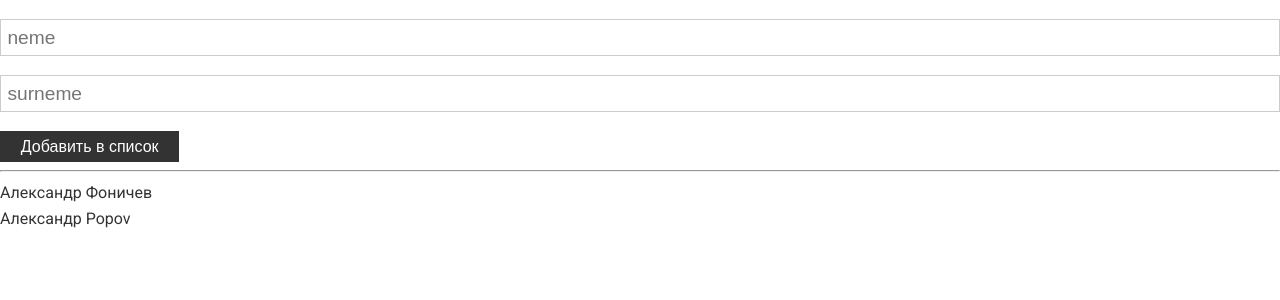
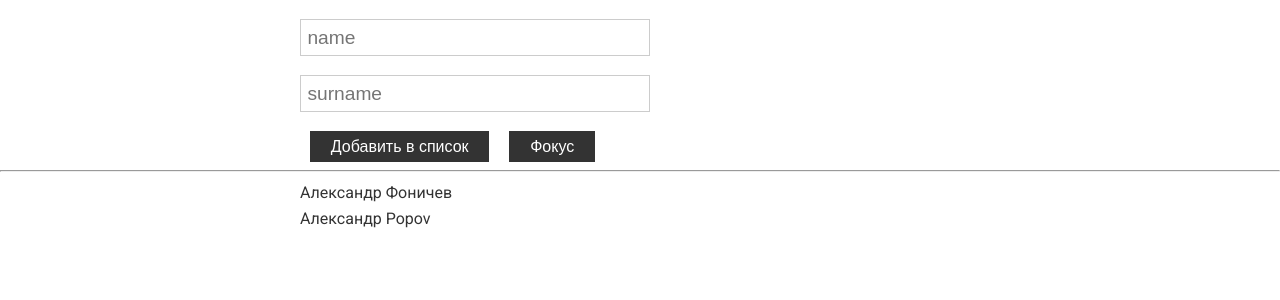
Before and after one commit to alex00788/angular-course, an Angular app: page / in a window 1280 px wide. Shown: the top 300 px of the page. Built offline with nearby package versions, Linux system fonts and the light colour scheme.

Commit message:
наведение на нужный элемен при нажатии кнопки фокус

```diff
--- a/src/app/src/form/form.component.html
+++ b/src/app/src/form/form.component.html
@@ -1,5 +1,6 @@
-<div class="forma">
-    <input type="text" placeholder="neme"  [(ngModel)]="name">
-    <input type="text" placeholder="surneme" [(ngModel)]="surname">
+<div class="form-control">
+    <input type="text" placeholder="name"  [(ngModel)]="name" #foc>
+    <input type="text" placeholder="surname" [(ngModel)]="surname">
     <button class="btn" (click)="addVspis()">Добавить в список</button>
+    <button class="btn" (click)="focuss()"> Фокус </button>
 </div>
--- a/src/app/src/form/form.component.ts
+++ b/src/app/src/form/form.component.ts
@@ -1,4 +1,4 @@
-import {Component, EventEmitter, OnInit, Output} from '@angular/core';
+import {Component, ElementRef, EventEmitter, OnInit, Output, ViewChild} from '@angular/core';
 import {IntSpis} from '../../app.component';
 
 @Component({
@@ -9,6 +9,8 @@ import {IntSpis} from '../../app.component';
 export class FormComponent implements OnInit {
 
   @Output() perOut: EventEmitter<IntSpis> = new EventEmitter<IntSpis>()
+  @ViewChild('foc') perFoc: ElementRef
+
   surname = ''
   name = ''
 
@@ -27,4 +29,8 @@ export class FormComponent implements OnInit {
       this.surname = this.name = ''
     }
   }
+
+  focuss() {
+    this.perFoc.nativeElement.focus()
+  }
 }
--- a/src/app/src/spis/spis.component.html
+++ b/src/app/src/spis/spis.component.html
@@ -1,4 +1,4 @@
-<div>
+<div class="spis">
     <p>
         {{perSpis.name}}
         {{perSpis.surname}}
--- a/src/app/src/spis/spis.component.scss
+++ b/src/app/src/spis/spis.component.scss
@@ -0,0 +1,3 @@
+.spis {
+  margin-left: 300px;
+}
--- a/src/styles.scss
+++ b/src/styles.scss
@@ -46,7 +46,7 @@ img {
   cursor: pointer;
   transition: opacity 0.2s ease-in;
   outline: none;
-  margin: 0 auto;
+  margin: 0 10px;
 }
 
 .btn:hover {
@@ -56,6 +56,8 @@ img {
 .form-control {
   display: block;
   margin-top: 0.3rem;
+  margin-left: 300px;
+  width: 350px;
 }
 
 .card {
```
Also changed, not shown: src/projekt.txt.
